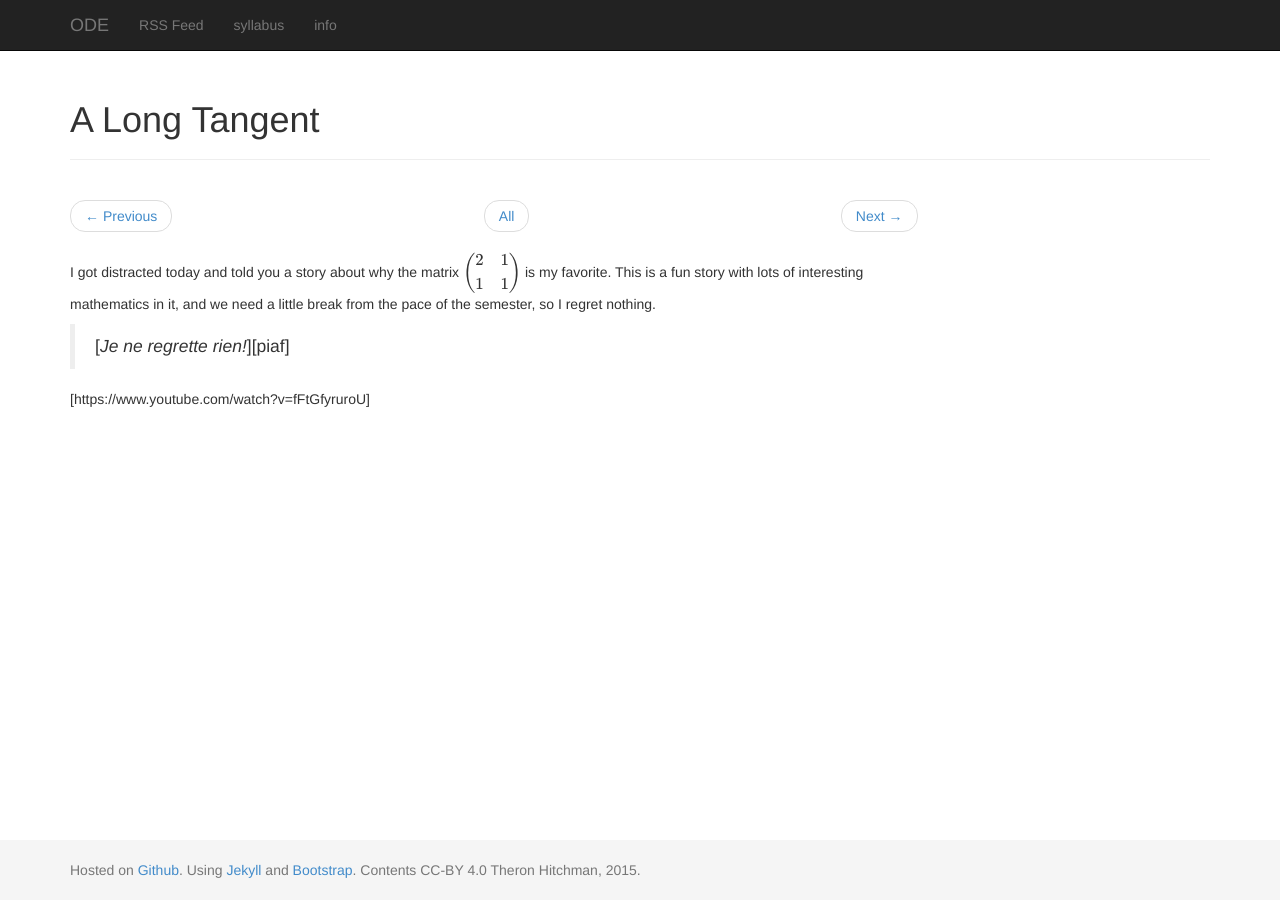
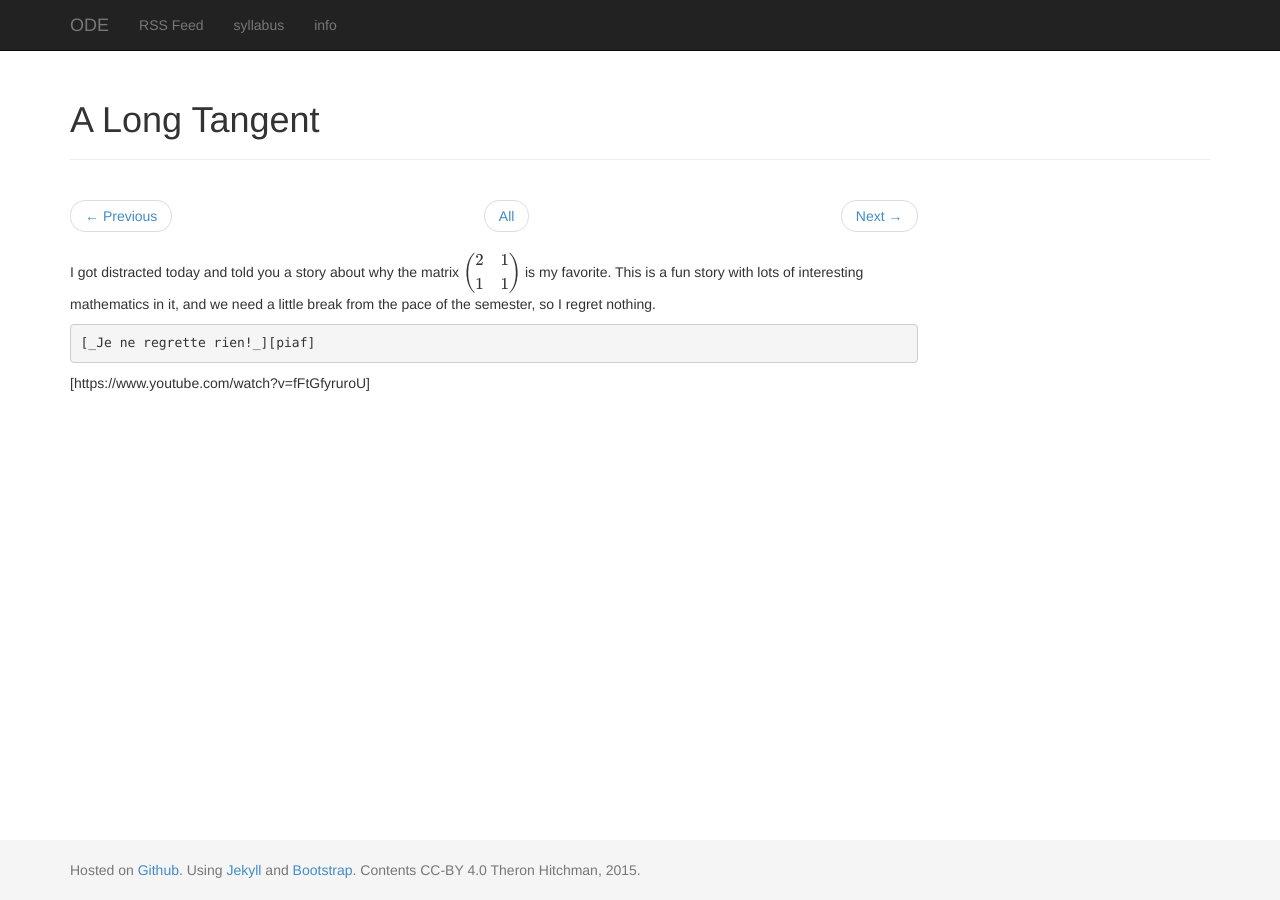
Before and after one commit to theronhitchman/ordinary-differential-equations, a Jekyll site: the page built from _posts/2015-10-23-tangent.md, in a window 1280 px wide. Built offline with Jekyll 4.4.1, drawn with Linux system fonts in a browser that asks for light colours; nearby versions of some CDN libraries; formulas are drawn with MathJax 3.

```diff
--- a/_posts/2015-10-23-tangent.md
+++ b/_posts/2015-10-23-tangent.md
@@ -8,6 +8,6 @@ I got distracted today and told you a story about why the matrix
 a fun story with lots of interesting mathematics in it, and we need a little
 break from the pace of the semester, so I regret nothing.
 
-> [_Je ne regrette rien!_][piaf]
+    [_Je ne regrette rien!_][piaf]
 
 [https://www.youtube.com/watch?v=fFtGfyruroU]
```
